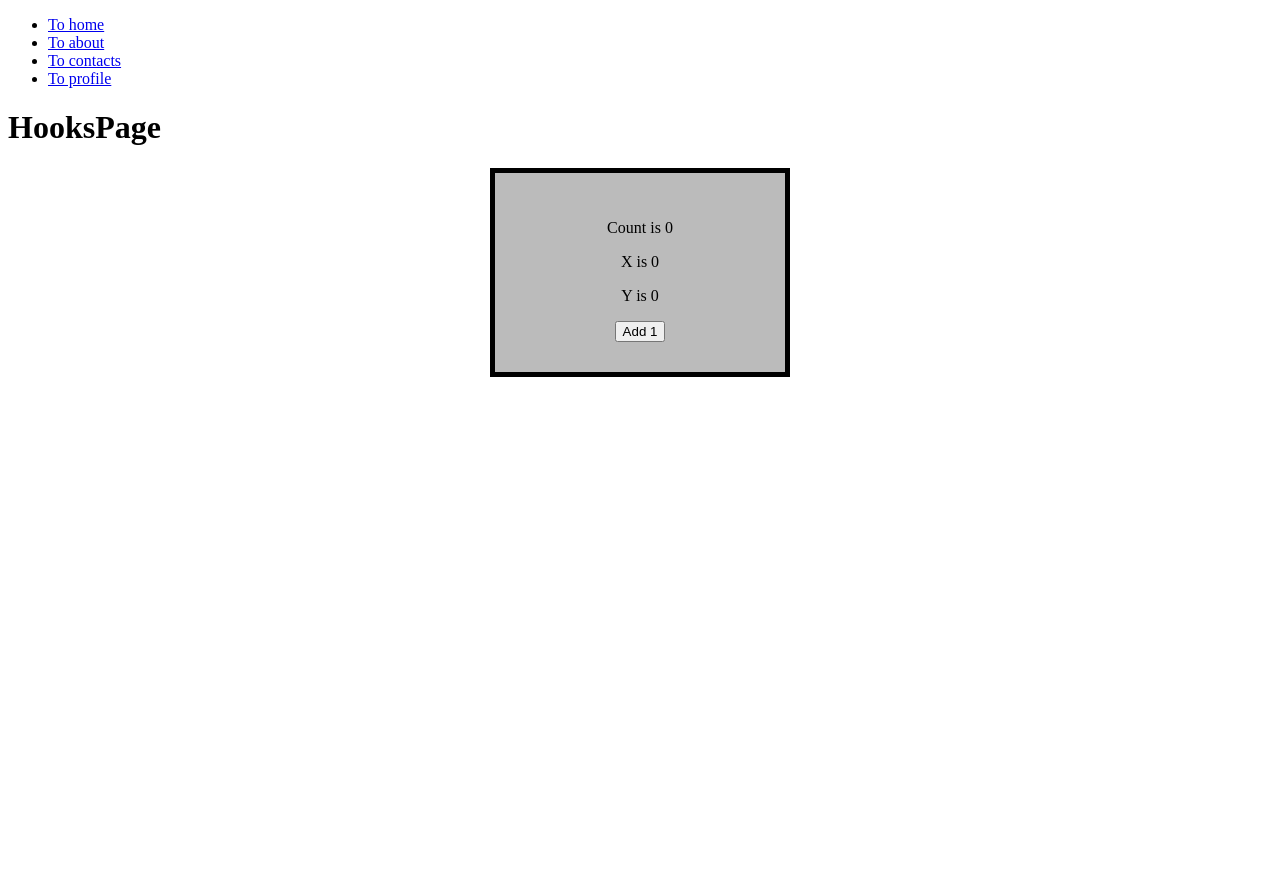
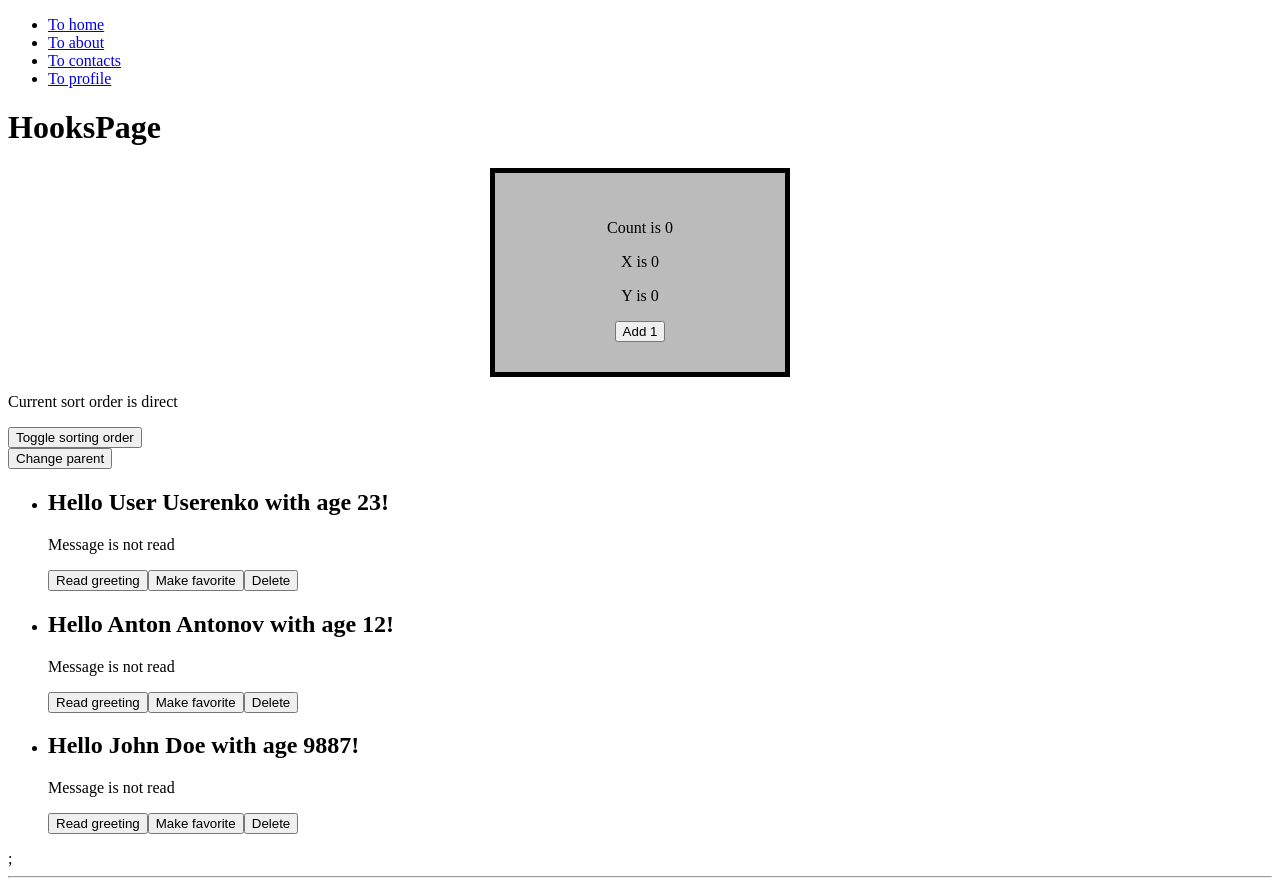
Before and after one commit to fc-fullstack-courses/fd-2023-1-react-app, a React (Create React App) app: page /hooks in a window 1280 px wide. Before the commit the page ends 800 px from the top, so only its background shows below. Built offline with nearby package versions, Linux system fonts and the light colour scheme.

Commit message:
Refactor GreetingDashboard

```diff
--- a/src/components/GreetingDashboard/index.jsx
+++ b/src/components/GreetingDashboard/index.jsx
@@ -1,4 +1,4 @@
-import React from 'react';
+import React, { useState } from 'react';
 import usersData from '../../data';
 import GreetingList from '../GreetingList';
 import FavoriteUsersList from '../FavoriteUsersList';
@@ -9,33 +9,13 @@ const usersWithFavorite = usersData.map((user) => {
     isFavorite: false,
   };
 });
-class GreetingDashboard extends React.Component {
-  constructor(props) {
-    super(props);
+// Переделать компонент на функциональный. Состояние сделать на хуках
+function GreetingDashboard(props) {
+  const [users, setUsers] = useState(usersWithFavorite);
+  const [isDirectSort, setIsDirectSort] = useState(true);
 
-    this.state = {
-      users: usersWithFavorite,
-      isDirectSort: true,
-    };
-
-    // this.sortUsers = this.sortUsers.bind(this);
-  }
-
-  sortUsers = () => {
-    const { isDirectSort, users } = this.state;
-
-    /*
-      1. взять массив
-      2. перевернуть его
-      3. обновить состояние
-    */
-
-    // const copy = [...users];
-
-    // const deepCopy = JSON.parse(JSON.stringify(users));
+  const sortUsers = () => {
     const usersCopy = structuredClone(users);
-
-    // usersCopy.reverse();
 
     usersCopy.sort((a, b) => {
       if (isDirectSort) {
@@ -45,15 +25,11 @@ class GreetingDashboard extends React.Component {
       return a.id - b.id;
     });
 
-    this.setState({
-      users: usersCopy,
-      isDirectSort: !isDirectSort,
-    });
+    setUsers(usersCopy);
+    setIsDirectSort(!isDirectSort);
   };
 
-  makeFavorite = (userId) => {
-    const { users } = this.state;
-
+  const makeFavorite = (userId) => {
     const newUsers = users.map((user) => {
       if (user.id !== userId) {
         return user;
@@ -65,21 +41,14 @@ class GreetingDashboard extends React.Component {
       };
     });
 
-    this.setState({
-      users: newUsers,
-    });
+    setUsers(newUsers);
   };
 
-  deleteUser = (userId) => {
-    const { users } = this.state;
-
+  const deleteUser = (userId) => {
     const newUsers = users.filter((user) => user.id !== userId);
 
-    this.setState({ users: newUsers });
+    setUsers(newUsers);
   };
-
-  render() {
-    const { users, isDirectSort } = this.state;
 
   const favoriteUsers = users.filter((user) => user.isFavorite);
 
@@ -87,19 +56,18 @@ class GreetingDashboard extends React.Component {
     <>
       <div>
         <p>Current sort order is {isDirectSort ? 'direct' : 'reversed'}</p>
-          <button onClick={this.sortUsers}>Toggle sorting order</button>
+        <button onClick={sortUsers}>Toggle sorting order</button>
       </div>
       <GreetingList
         users={users}
-          callback={this.sortUsers}
-          makeFavorite={this.makeFavorite}
-          deleteUser={this.deleteUser}
+        callback={sortUsers}
+        makeFavorite={makeFavorite}
+        deleteUser={deleteUser}
       />
       <hr />
       <FavoriteUsersList users={favoriteUsers} />
     </>
   );
-  }
 }
 
 /*
--- a/src/pages/HooksPage/index.jsx
+++ b/src/pages/HooksPage/index.jsx
@@ -1,6 +1,7 @@
 import React from 'react';
 import Header from '../../components/Header';
 import Counter from '../../components/Counter';
+import GreetingDashboard from '../../components/GreetingDashboard';
 
 const HooksPage = (props) => {
   return (
@@ -8,6 +9,7 @@ const HooksPage = (props) => {
       <Header />
       <h1>HooksPage</h1>
       <Counter/>
+      <GreetingDashboard />
     </div>
   );
 };
```
Also changed, not shown: src/components/GreetingDashboard/classVersion.jsx (added, +113 -0 lines). Lines whose indentation alone changed are shown as unchanged.
